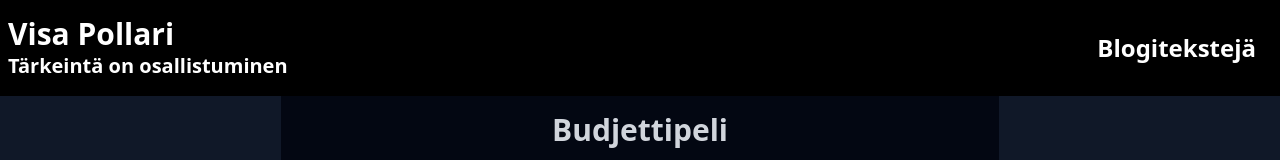
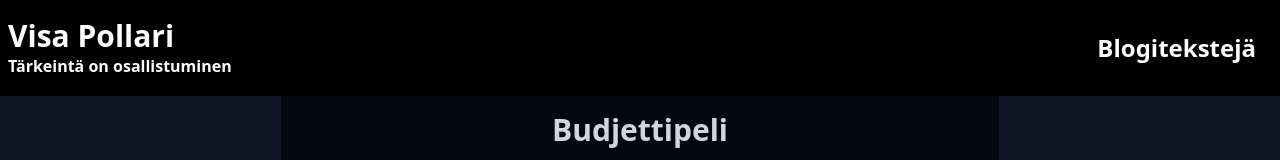
Before and after one commit to Earlo/kotisivut, a Next.js app: page /budjettipeli in a window 1280 px wide. Shown: the top 160 px of the page. Built offline with nearby package versions, Linux system fonts and the light colour scheme.

Commit message:
shrink text

```diff
--- a/app/layout.tsx
+++ b/app/layout.tsx
@@ -35,7 +35,7 @@ export default function RootLayout({
           <header className="flex h-24 w-full items-center justify-between bg-black">
             <div className="flex grow flex-col items-start pl-2">
               <h1 className="text-3xl font-bold">Visa Pollari</h1>
-              <h3 className="text-xl font-bold">Tärkeintä on osallistuminen</h3>
+              <h3 className="font-bold">Tärkeintä on osallistuminen</h3>
             </div>
 
             <Link
```
